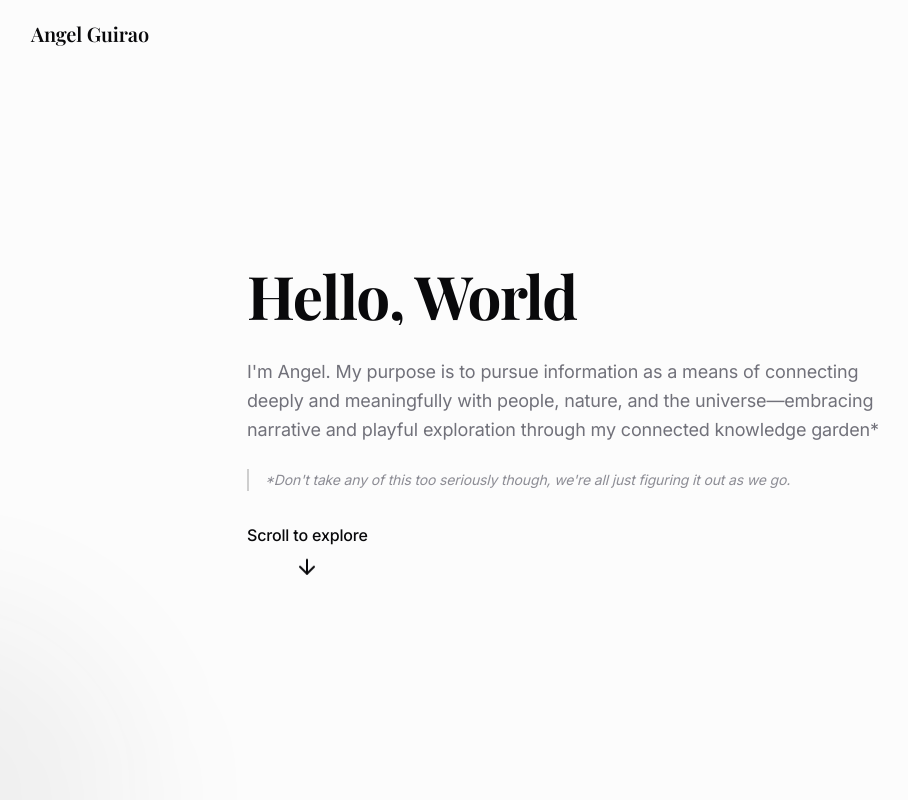
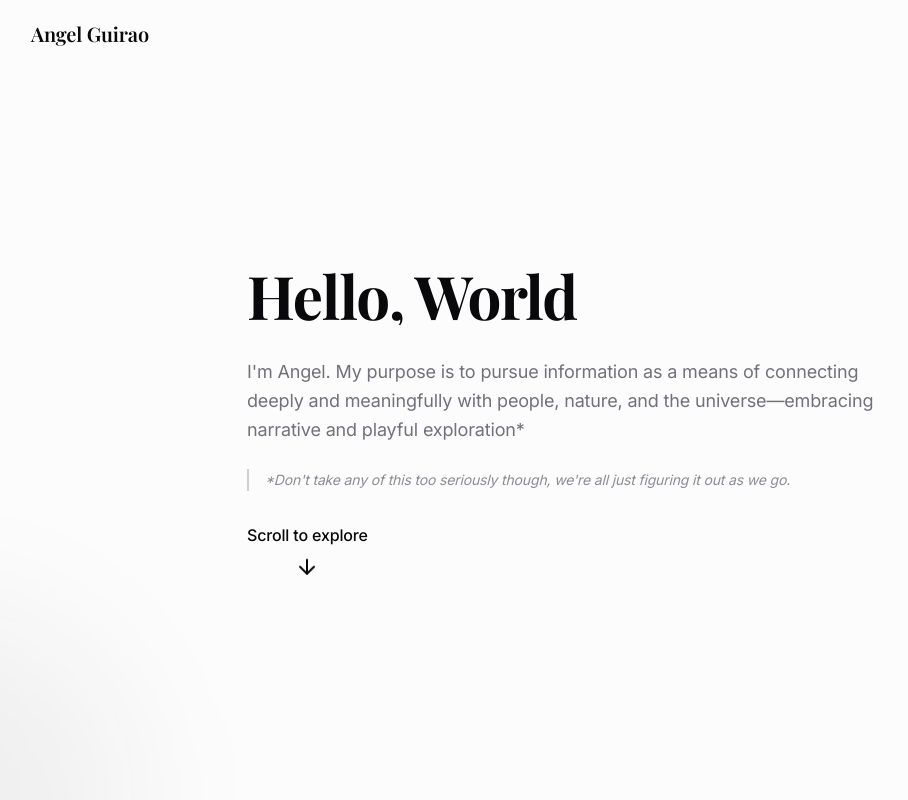
Before and after one commit to Angelguirao/personalLifeOS, a React (Vite) app: page / in a window 1280 px wide. Shown: the top 800 px of the page, without its empty margins (57-965 px from the left). Built offline with nearby package versions, Linux system fonts and the light colour scheme; a web font is replaced by a local one.

Commit message:
Update hero text
Update the text in the hero section.

```diff
--- a/src/components/home/Hero.tsx
+++ b/src/components/home/Hero.tsx
@@ -1,4 +1,3 @@
-
 import React from 'react';
 import { ArrowDownIcon } from 'lucide-react';
 import RevealText from '../ui/RevealText';
@@ -17,7 +16,7 @@ const Hero = () => {
 
           <BlurEffect className="animation-delay-400">
             <p className="body-lg text-muted-foreground max-w-2xl mx-auto sm:mx-0">
-              I'm Angel. My purpose is to pursue information as a means of connecting deeply and meaningfully with people, nature, and the universe—embracing narrative and playful exploration through my connected knowledge garden*
+              I'm Angel. My purpose is to pursue information as a means of connecting deeply and meaningfully with people, nature, and the universe—embracing narrative and playful exploration*
             </p>
             <p className="body-sm italic text-muted-foreground/80 mt-6 border-l-2 border-primary/20 pl-4 max-w-2xl mx-auto sm:mx-0">
               *Don't take any of this too seriously though, we're all just figuring it out as we go.
```
